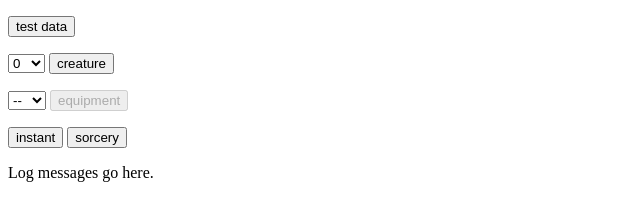
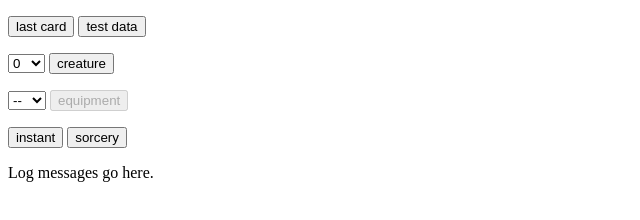
Before and after one commit to walkingeyerobot/mojhosto, a plain HTML site: page html/index.html in a window 1280 px wide. Shown: the whole page, without its empty margins (0-640 px from the left). Drawn offline with Linux system fonts and the light colour scheme.

Commit message:
adding ability to print last card.

```diff
--- a/html/index.html
+++ b/html/index.html
@@ -7,6 +7,7 @@
 </head>
 <body>
   <p>
+    <button id="last">last card</button>
     <button id="card">test data</button>
   </p>
   <p>
```
